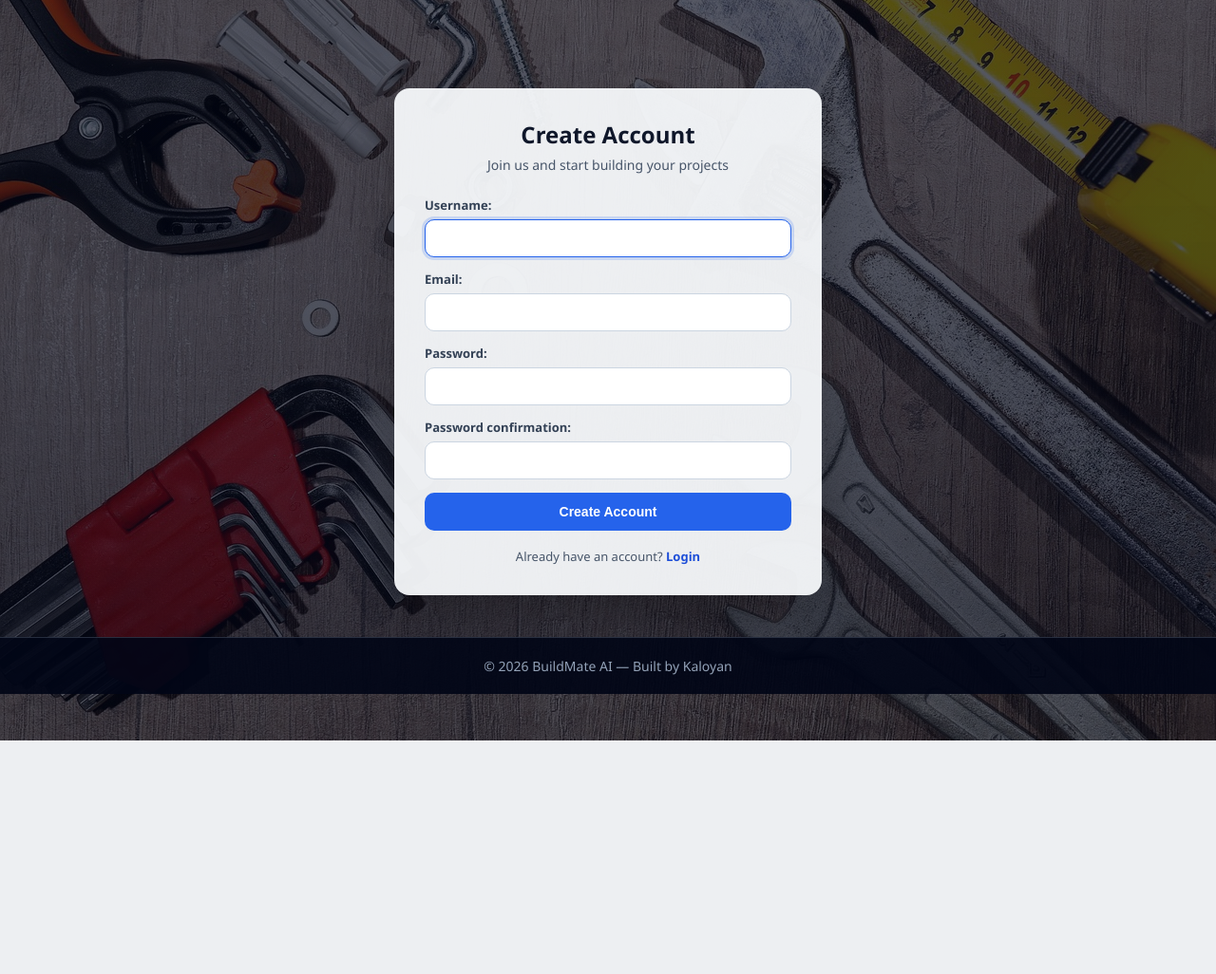
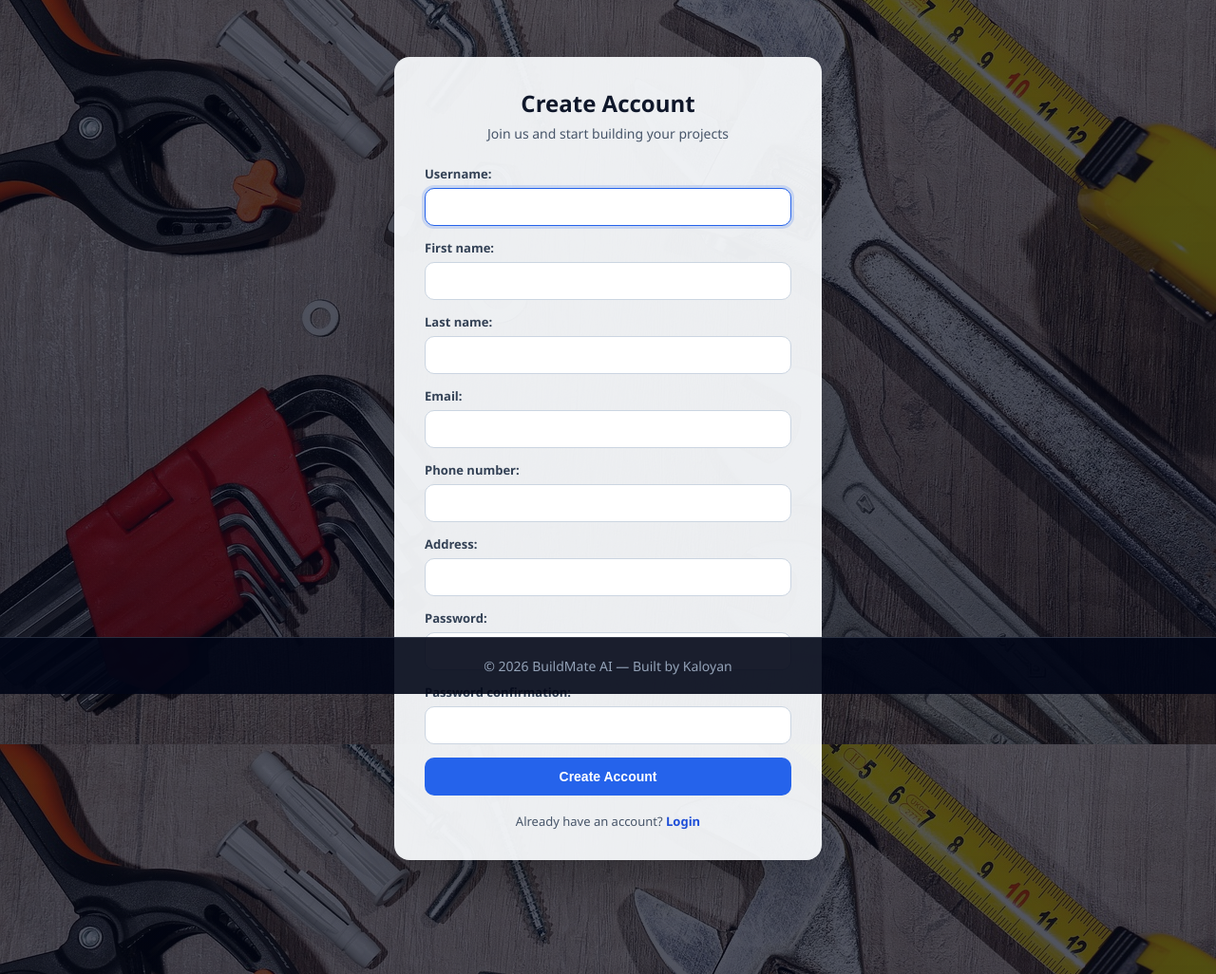
Before and after one commit to KaloyanJK/DIYMate, a Django app: page /accounts/signup/ in a window 1280 px wide. Shown: the part 69-1095 px from the top of the page at 95% size. Before the commit the page ends 849 px from the top, so only its background shows below. Run offline with Django 4.2, Linux system fonts and the light colour scheme; parts of the project's set-up code (start-up, migrations or seed data) failed here and were passed over; some libraries are stand-ins or nearby versions.

Commit message:
Add register user info

```diff
--- a/accounts/forms.py
+++ b/accounts/forms.py
@@ -12,11 +12,24 @@ class LoginForm(forms.Form):
 
 
 class RegisterForm(UserCreationForm):
+    first_name = forms.CharField(required=True, max_length=30, label="First name")
+    last_name = forms.CharField(required=True, max_length=30, label="Last name")
     email = forms.EmailField(required=True)
+    phone_number = forms.CharField(required=True, max_length=20, label="Phone number")
+    address = forms.CharField(required=True, max_length=255, label="Address")
 
     class Meta:
         model = User
-        fields = ["username", "email", "password1", "password2"]
+        fields = [
+            "username",
+            "first_name",
+            "last_name",
+            "email",
+            "phone_number",
+            "address",
+            "password1",
+            "password2",
+        ]
 
     def clean_email(self):
         email = self.cleaned_data.get("email")
@@ -25,6 +38,23 @@ class RegisterForm(UserCreationForm):
             raise forms.ValidationError("An account with that email already exists.")
 
         return email
+
+    def save(self, commit=True):
+        user = super().save(commit=False)
+        user.first_name = self.cleaned_data.get('first_name', '').strip()
+        user.last_name = self.cleaned_data.get('last_name', '').strip()
+
+        if commit:
+            user.save()
+            Profile.objects.update_or_create(
+                user=user,
+                defaults={
+                    'phone_number': self.cleaned_data.get('phone_number', ''),
+                    'address': self.cleaned_data.get('address', ''),
+                },
+            )
+
+        return user
 
 
 class ProfileForm(forms.ModelForm):
--- a/accounts/services.py
+++ b/accounts/services.py
@@ -24,7 +24,7 @@ def consume_ai_generation_credit(user):
     """
     subscription = get_or_create_subscription(user)
 
-    if subscription.plan == Subscription.PLAN_PREMIUM and subscription.is_active:
+    if subscription.plan == Subscription.PLAN_PREMIUM:
         return True, subscription, ''
 
     free_limit = get_free_ai_limit()
--- a/accounts/views.py
+++ b/accounts/views.py
@@ -13,7 +13,7 @@ from django.urls import reverse
 from django.views.decorators.csrf import csrf_exempt
 
 from .forms import LoginForm, ProfileForm, RegisterForm
-from .models import Profile, Subscription
+from .models import LoginEvent, Profile, Subscription
 from .services import (
     get_free_ai_limit,
     get_or_create_subscription,
@@ -27,6 +27,31 @@ def home_view(request):
     return render(request, 'home.html')
 
 
+def _get_request_ip(request):
+    x_forwarded_for = request.META.get('HTTP_X_FORWARDED_FOR')
+    if x_forwarded_for:
+        return x_forwarded_for.split(',')[0].strip()
+    return request.META.get('REMOTE_ADDR')
+
+
+def _record_login_event(request, identifier, user, success):
+    profile = None
+    if user:
+        profile = Profile.objects.filter(user=user).first()
+
+    LoginEvent.objects.create(
+        user=user,
+        attempted_identifier=identifier,
+        result=LoginEvent.RESULT_SUCCESS if success else LoginEvent.RESULT_FAILED,
+        success=success,
+        ip_address=_get_request_ip(request),
+        full_name_snapshot=(user.get_full_name().strip() if user else ''),
+        email_snapshot=(user.email if user else ''),
+        phone_number_snapshot=(profile.phone_number if profile else ''),
+        address_snapshot=(profile.address if profile else ''),
+    )
+
+
 def login_view(request):
     if request.method == 'POST':
         form = LoginForm(request.POST)
@@ -36,6 +61,7 @@ def login_view(request):
             user = User.objects.filter(Q(username=identifier) | Q(email__iexact=identifier)).first()
 
             if user is not None and user.check_password(password):
+                _record_login_event(request, identifier, user, True)
                 user.backend = 'django.contrib.auth.backends.ModelBackend'
                 login(request, user)
                 if form.cleaned_data['remember']:
@@ -44,7 +70,10 @@ def login_view(request):
                     request.session.set_expiry(0)
                 return redirect('profile')
 
+            _record_login_event(request, identifier, user, False)
             form.add_error(None, 'Invalid username/email or password.')
+        else:
+            _record_login_event(request, request.POST.get('login', '').strip(), None, False)
     else:
         form = LoginForm()
 
--- a/projects/templates/projects/project_detail.html
+++ b/projects/templates/projects/project_detail.html
@@ -40,9 +40,9 @@
     <!-- ACTION BUTTONS -->
     <div class="actions">
 
-        <a href="{% url 'generate_plan' project.id %}" class="btn primary">
+        {% comment %} <a href="{% url 'generate_plan' project.id %}" class="btn primary">
             Generate AI Plan
-        </a>
+        </a> {% endcomment %}
 
         <a href="{% url 'edit_project' project.id %}" class="btn warning">
             Edit
--- a/templates/account/login.html
+++ b/templates/account/login.html
@@ -47,7 +47,7 @@
         </form>
 
         <div class="auth-footer">
-            Don’t have an account?
+            Don't have an account?
             <a href="{% url 'account_signup' %}">Sign up</a>
         </div>
 
--- a/templates/account/signup.html
+++ b/templates/account/signup.html
@@ -20,9 +20,33 @@
             </div>
 
             <div class="form-group">
+                {{ form.first_name.label_tag }}
+                {{ form.first_name }}
+                {{ form.first_name.errors }}
+            </div>
+
+            <div class="form-group">
+                {{ form.last_name.label_tag }}
+                {{ form.last_name }}
+                {{ form.last_name.errors }}
+            </div>
+
+            <div class="form-group">
                 {{ form.email.label_tag }}
                 {{ form.email }}
                 {{ form.email.errors }}
+            </div>
+
+            <div class="form-group">
+                {{ form.phone_number.label_tag }}
+                {{ form.phone_number }}
+                {{ form.phone_number.errors }}
+            </div>
+
+            <div class="form-group">
+                {{ form.address.label_tag }}
+                {{ form.address }}
+                {{ form.address.errors }}
             </div>
 
             <div class="form-group">
--- a/templates/home.html
+++ b/templates/home.html
@@ -12,7 +12,6 @@
 
         <div class="buttons">
             <a href="{% url 'account_signup' %}">Get Started</a>
-            <a href="{% url 'account_login' %}">Login</a>
         </div>
     </div>
 
```
Also changed, not shown: accounts/admin.py (+8 -1 lines), accounts/models.py (+40 -0 lines), accounts/tests.py (+66 -1 lines), accounts/migrations/0005_loginevent.py (added).
